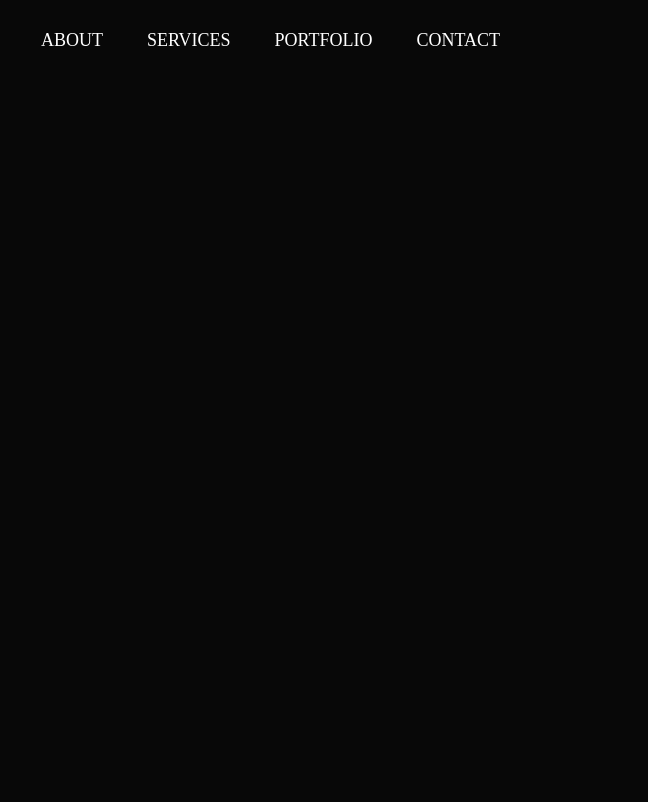
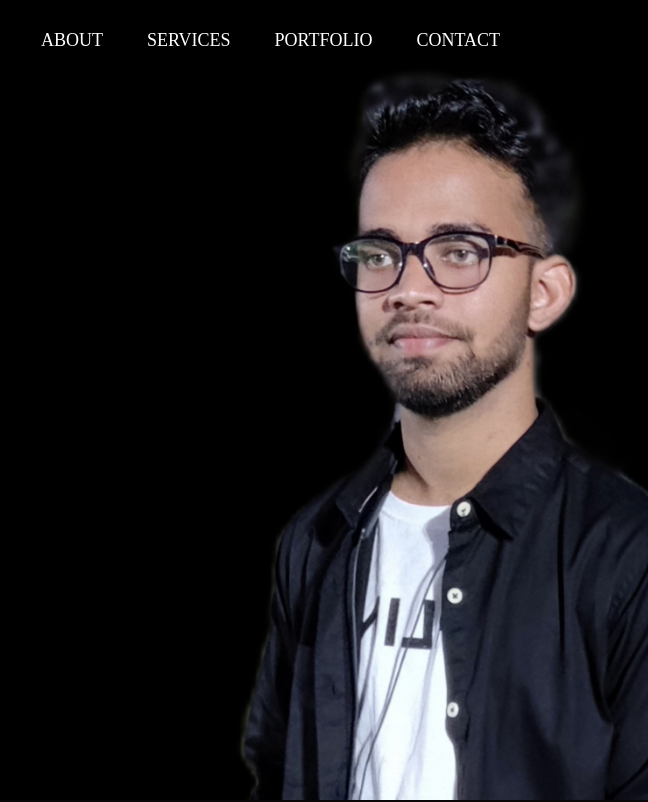
Before and after one commit to hritikcoder/MY-1st-Project, a plain HTML site: page index.html in a window 1280 px wide. Shown: the top 802 px of the page, 632-1280 px from the left. Drawn offline with Linux system fonts and the light colour scheme; a web font is replaced by a local one.

Commit message:
Update index.css

```diff
--- a/index.css
+++ b/index.css
@@ -14,7 +14,7 @@ body{
 #header{
     width: 100%;
     height: 100vh;
-    background-image: url(image/background.jpg);
+    background-image: url(background.jpg);
     background-size: cover;
     background-position: center;
 }
```
